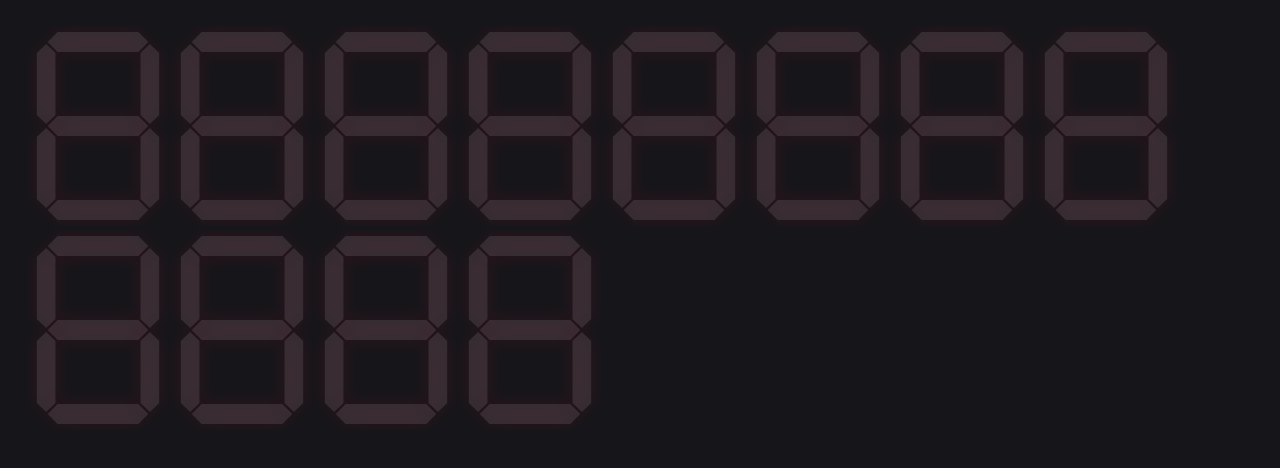
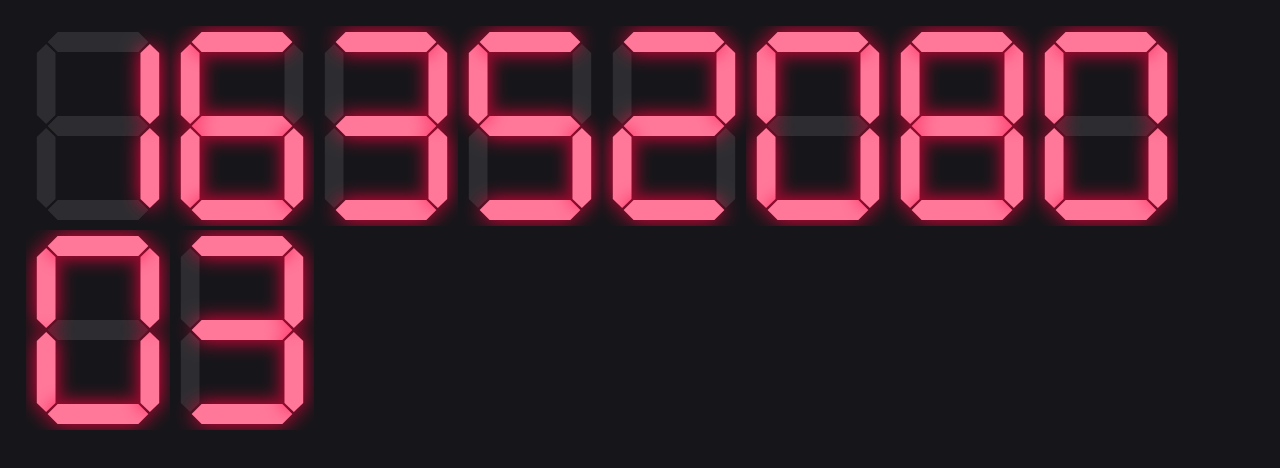
Before and after one commit to leonamtv/seven-seg, an Angular app in the folder seven-seg/: page / in a window 1280 px wide. Shown: the top 468 px of the page. Built offline with nearby package versions, Linux system fonts and the light colour scheme.

Commit message:
Subindo pequeno exemplo

```diff
--- a/seven-seg/src/app/app.component.html
+++ b/seven-seg/src/app/app.component.html
@@ -19,8 +19,6 @@
     <seven-segment-digit [height]="200" [width]="144" [character]="char8"  [shadowBlur]="20" [colorOn]="'#ff789a'" [colorOff]="'rgba(255, 255, 255, 0.1)'" [shadowColor]="'#ff0040'" [backgroundColor]="'#16161a'"></seven-segment-digit>
     <seven-segment-digit [height]="200" [width]="144" [character]="char9"  [shadowBlur]="20" [colorOn]="'#ff789a'" [colorOff]="'rgba(255, 255, 255, 0.1)'" [shadowColor]="'#ff0040'" [backgroundColor]="'#16161a'"></seven-segment-digit>
     <seven-segment-digit [height]="200" [width]="144" [character]="char10" [shadowBlur]="20" [colorOn]="'#ff789a'" [colorOff]="'rgba(255, 255, 255, 0.1)'" [shadowColor]="'#ff0040'" [backgroundColor]="'#16161a'"></seven-segment-digit>
-    <seven-segment-digit [height]="200" [width]="144" [character]="char11" [shadowBlur]="20" [colorOn]="'#ff789a'" [colorOff]="'rgba(255, 255, 255, 0.1)'" [shadowColor]="'#ff0040'" [backgroundColor]="'#16161a'"></seven-segment-digit>
-    <seven-segment-digit [height]="200" [width]="144" [character]="char12" [shadowBlur]="20" [colorOn]="'#ff789a'" [colorOff]="'rgba(255, 255, 255, 0.1)'" [shadowColor]="'#ff0040'" [backgroundColor]="'#16161a'"></seven-segment-digit>
     <!-- <seven-segment-digit [character]="char1"  [shadowBlur]="40" [colorOn]="'#ffdd8f'" [shadowColor]="'#ff9a1f'" [backgroundColor]="'#1f1316'"></seven-segment-digit>
     <seven-segment-digit [character]="char2"  [shadowBlur]="40" [colorOn]="'#ffdd8f'" [shadowColor]="'#ff9a1f'" [backgroundColor]="'#1f1316'"></seven-segment-digit>
     <seven-segment-digit [character]="char3"  [shadowBlur]="40" [colorOn]="'#ffdd8f'" [shadowColor]="'#ff9a1f'" [backgroundColor]="'#1f1316'"></seven-segment-digit>
--- a/seven-seg/src/app/app.component.ts
+++ b/seven-seg/src/app/app.component.ts
@@ -17,8 +17,6 @@ export class AppComponent  {
   char8: string = ''
   char9: string = ''
   char10: string = ''
-  char11: string = ''
-  char12: string = ''
   i: number = 0
 
   text: string = "Leonam Teixeira de Vasconcelos"
@@ -83,18 +81,18 @@ export class AppComponent  {
 
     setInterval (() => {
       let date = Math.round(new Date().getTime()/1000)
-      this.char1  = ( date / 10 ).toString()
-      this.char2  = ( date / 100 ).toString()
-      this.char3  = ( date / 1000 ).toString()
-      this.char4  = ( date / 10000 ).toString()
-      this.char5  = ( date / 100000 ).toString()
-      this.char6  = ( date / 1000000 ).toString()
-      this.char7  = ( date / 10000000 ).toString()
-      this.char8  = ( date / 100000000 ).toString()
-      this.char9  = ( date / 1000000000 ).toString()
-      this.char10 = ( date / 10000000000 ).toString()
-      this.char11 = ( date / 100000000000 ).toString()
-      this.char12 = ( date / 1000000000000 ).toString()
+      let digits = date.toString().split('');
+      let realDigits = digits.map(Number)
+      this.char1  = realDigits[0].toString()
+      this.char2  = realDigits[1].toString()
+      this.char3  = realDigits[2].toString()
+      this.char4  = realDigits[3].toString()
+      this.char5  = realDigits[4].toString()
+      this.char6  = realDigits[5].toString()
+      this.char7  = realDigits[6].toString()
+      this.char8  = realDigits[7].toString()
+      this.char9  = realDigits[8].toString()
+      this.char10 = realDigits[9].toString()
     }, 1000)
   }
 
--- a/seven-seg/src/app/components/seven-segment/seven-segment.component.ts
+++ b/seven-seg/src/app/components/seven-segment/seven-segment.component.ts
@@ -52,7 +52,7 @@ export class SevenSegmentComponent implements AfterViewInit {
         ctx.fillStyle = on ? this.colorOn : this.colorOff
         ctx.shadowColor = this.shadowColor;
 
-        if ( this.colorOn ) {
+        if ( on ) {
           ctx.shadowBlur = this.shadowBlur;
         } else {
           ctx.shadowBlur = 0;
```
